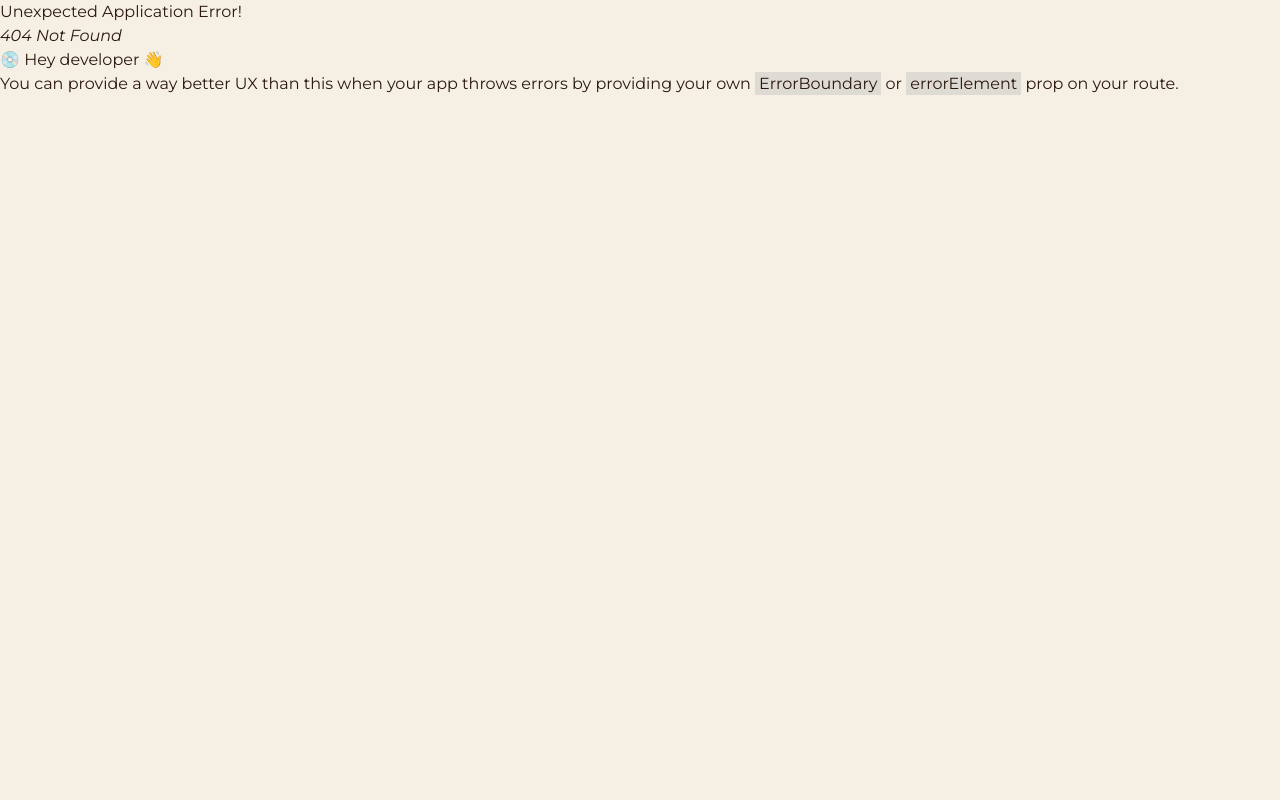
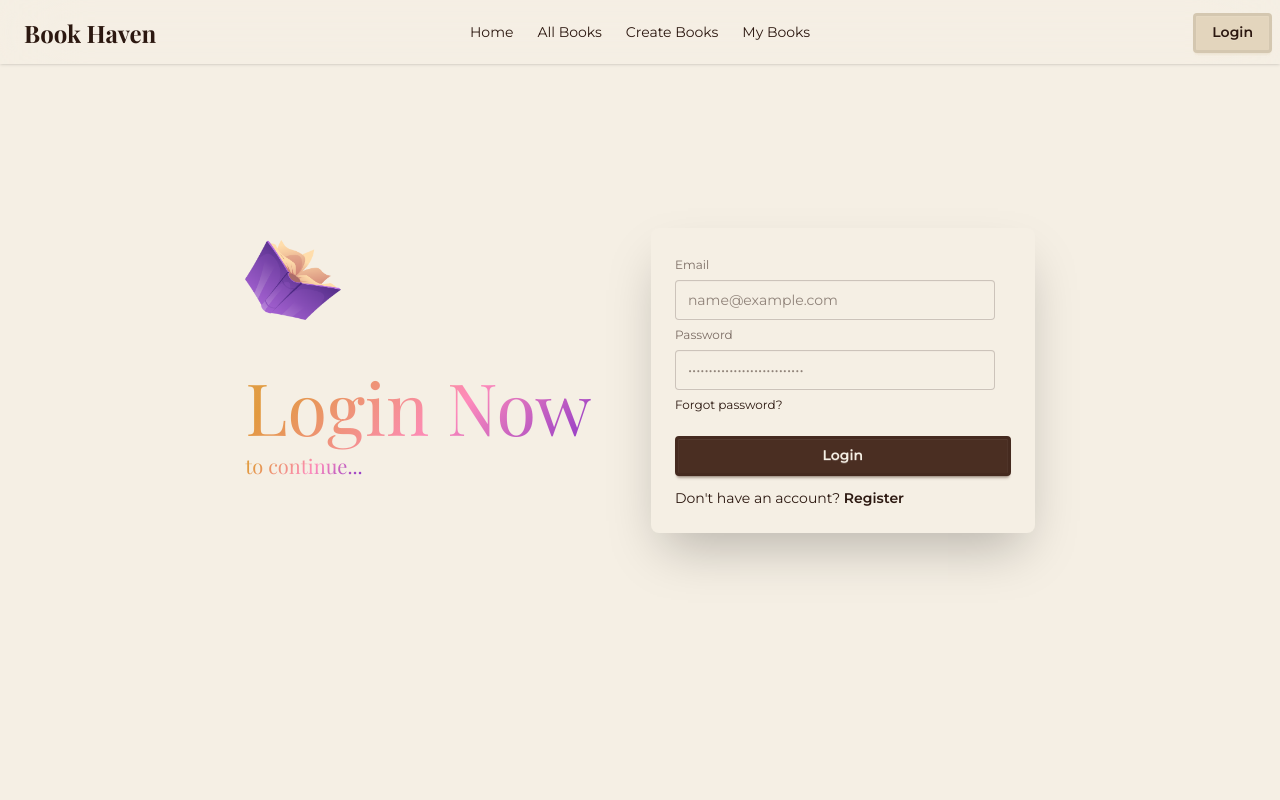
Before and after one commit to 0fahimtazwar0/B12-A10-Future-Box-client, a React app: page /login in a window 1280 px wide. Before the commit this address had no page. Shown: the top 800 px of the page. Built offline with nearby package versions, Linux system fonts and the light colour scheme; the HTML template or start-up script is replaced by a standard one; a web font is replaced by a local one.

Commit message:
added login page

```diff
--- a/src/components/Navbar.jsx
+++ b/src/components/Navbar.jsx
@@ -1,6 +1,6 @@
 import React from "react";
 import { LiquidButton } from "./ui/shadcn-io/liquid-button";
-import { NavLink } from "react-router";
+import { Link, NavLink } from "react-router";
 
 const Navbar = () => {
   const list = (
@@ -58,7 +58,9 @@ const Navbar = () => {
           <ul className='menu menu-horizontal px-1'>{list}</ul>
         </div>
         <div className='navbar-end'>
-          <a className='btn'>Login</a>
+          <Link className='btn' to='/login'>
+            Login
+          </Link>
         </div>
       </div>
     </div>
--- a/src/components/SectionTitle.jsx
+++ b/src/components/SectionTitle.jsx
@@ -3,9 +3,9 @@ import { SparklesText } from "/src/components/ui/sparkles-text";
 import { ShineBorder } from "/src/components/ui/shine-border";
 import { AuroraText } from "/src/components/ui/aurora-text";
 
-const SectionTitle = ({ children }) => {
+const SectionTitle = ({ children, className }) => {
   return (
-    <div className='relative py-2.5 rounded-full'>
+    <div className={`relative py-2.5 rounded-full ${className}`}>
       <SparklesText className='font-heading section-heading font-light'>
         <AuroraText>{children}</AuroraText>
       </SparklesText>
--- a/src/components/ui/toggle.jsx
+++ b/src/components/ui/toggle.jsx
@@ -5,13 +5,13 @@ import { Toggle as TogglePrimitive } from "radix-ui";
 import { cn } from "@/lib/utils";
 
 const toggleVariants = cva(
-  "inline-flex items-center justify-center gap-2 rounded-md text-sm font-medium whitespace-nowrap transition-[color,box-shadow] outline-none hover:bg-muted hover:text-muted-foreground focus-visible:border-ring focus-visible:ring-[3px] focus-visible:ring-ring/50 disabled:pointer-events-none disabled:opacity-50 aria-invalid:border-destructive aria-invalid:ring-destructive/20 data-[state=on]:bg-primary data-[state=on]:text-primary-foreground dark:aria-invalid:ring-destructive/40 [&_svg]:pointer-events-none [&_svg]:shrink-0 [&_svg:not([class*='size-'])]:size-4",
+  "inline-flex items-center justify-center gap-2 rounded-md text-sm font-medium whitespace-nowrap transition-[color,box-shadow] outline-none hover:bg-muted hover:text-muted-foreground focus-visible:border-ring focus-visible:ring-[3px] focus-visible:ring-ring/50 disabled:pointer-events-none disabled:opacity-50 aria-invalid:border-destructive aria-invalid:ring-destructive/20 data-[state=on]:bg-neutral data-[state=on]:text-neutral-content dark:aria-invalid:ring-destructive/40 [&_svg]:pointer-events-none [&_svg]:shrink-0 [&_svg:not([class*='size-'])]:size-4",
   {
     variants: {
       variant: {
         default: "bg-transparent",
         outline:
-          "border border-input bg-transparent shadow-xs hover:bg-primary hover:text-primary-foreground",
+          "border border-input bg-transparent shadow-xs bg-base-100 hover:bg-[#E0D9CE] hover:text-base-content",
       },
       size: {
         default: "h-9 min-w-9 px-2",
--- /dev/null
+++ b/src/pages/Login.jsx
@@ -0,0 +1,58 @@
+import React from "react";
+import SectionTitle from "../components/SectionTitle";
+import flyingBook from "/src/assets/flying-book.png";
+import { AuroraText } from "/src/components/ui/aurora-text";
+
+const Login = () => {
+  return (
+    <div className='h-[90vh] flex flex-col md:flex-row items-center justify-center gap-0 md:gap-15 '>
+      <div className='flex flex-col justify-between h-50 md:h-60 w-full max-w-sm md:w-fit'>
+        <img src={flyingBook} alt='Flying-Book' className='w-24 select-none' />
+        <div className='flex flex-col gap-2.5'>
+          <AuroraText className='font-heading section-heading font-light'>
+            Login Now
+          </AuroraText>
+          <AuroraText className='font-heading text-xl'>
+            to continue...
+          </AuroraText>
+        </div>
+      </div>
+
+      <div className='card bg-base-100 w-full max-w-sm shrink-0 shadow-2xl mt-10'>
+        <div className='card-body'>
+          <fieldset className='fieldset'>
+            <label className='label'>Email</label>
+            <input
+              type='email'
+              className='input border'
+              placeholder='name@example.com'
+            />
+            <label className='label'>Password</label>
+            <input
+              type='password'
+              className='input border'
+              placeholder='••••••••••••••••••••••••••••'
+            />
+            <div>
+              <a className='hover:text-accent link link-hover'>
+                Forgot password?
+              </a>
+            </div>
+            <button className='btn btn-neutral mt-4'>Login</button>
+          </fieldset>
+          <p>
+            Don't have an account?{" "}
+            <a
+              href=''
+              className='hover:text-accent link link-hover font-semibold'
+            >
+              Register
+            </a>
+          </p>
+        </div>
+      </div>
+    </div>
+  );
+};
+
+export default Login;
--- a/src/routes/Router.jsx
+++ b/src/routes/Router.jsx
@@ -5,6 +5,7 @@ import Home from "../pages/Home";
 import AllBooks from "../pages/AllBooks";
 import CreateBooks from "../pages/CreateBooks";
 import MyBooks from "../pages/MyBooks";
+import Login from "../pages/Login";
 
 const Router = createBrowserRouter([
   {
@@ -15,6 +16,7 @@ const Router = createBrowserRouter([
       { path: "all-books", Component: AllBooks },
       { path: "create-books", Component: CreateBooks },
       { path: "my-books", Component: MyBooks },
+      { path: "login", Component: Login },
     ],
   },
 ]);
```
